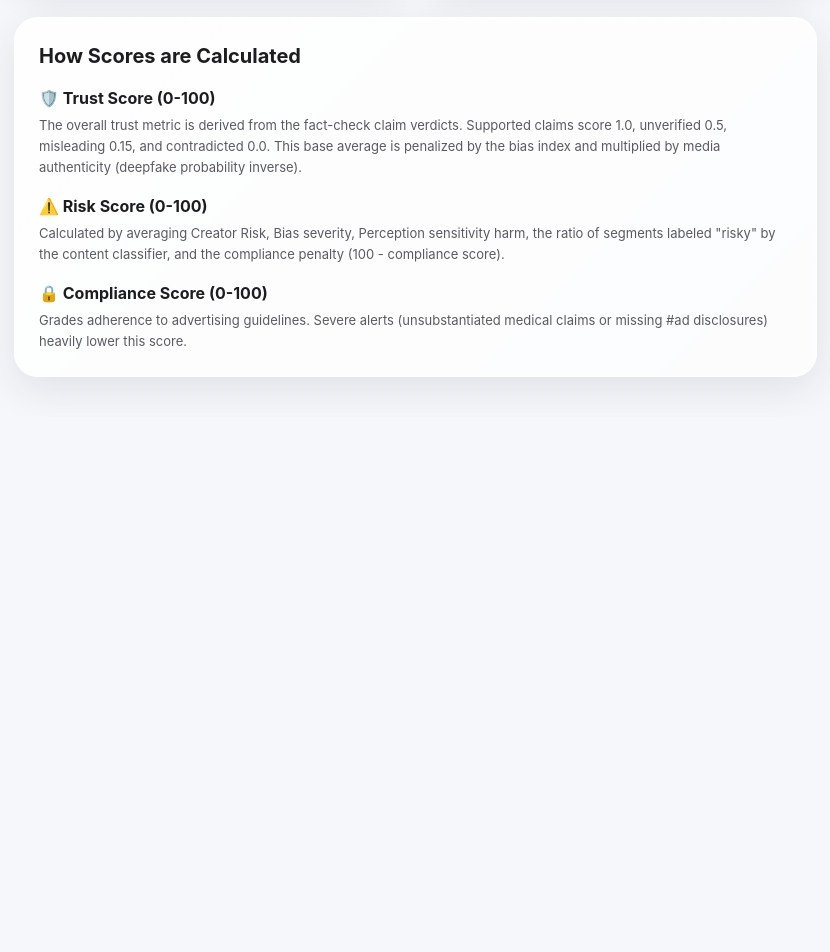
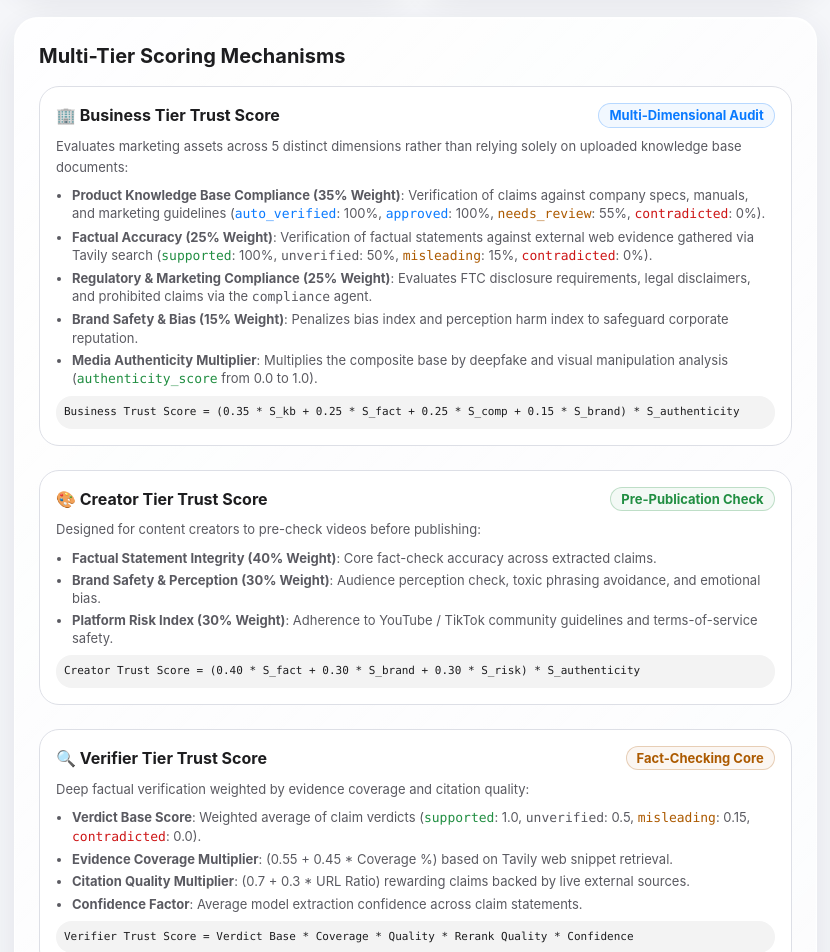
Before and after one commit to sauharddubey/Truthlayer, a Next.js app in the folder frontend/: page /docs in a window 1280 px wide. Shown: the part 1200-2152 px from the top of the page, without its empty margins (18-848 px from the left). Before the commit the page ends 1617 px from the top, so only its background shows below. Built offline with nearby package versions, Linux system fonts and the light colour scheme; no server answers.

Commit message:
docs: add multi-tier scoring mechanisms and complete system specs to docs page and readme

```diff
--- a/frontend/app/docs/page.tsx
+++ b/frontend/app/docs/page.tsx
@@ -145,27 +145,74 @@ export default function DocsPage() {
 
             {/* Section 3: Metric Formulas */}
             <section className="glass-tile p-6">
-              <h2 className="font-display text-xl font-bold text-ink mb-4">How Scores are Calculated</h2>
+              <h2 className="font-display text-xl font-bold text-ink mb-4">Multi-Tier Scoring Mechanisms</h2>
 
-              <div className="space-y-4 text-sm text-ink">
-                <div>
-                  <h3 className="font-bold text-ink text-base">🛡️ Trust Score (0-100)</h3>
-                  <p className="text-xs text-ink-light mt-1 leading-relaxed">
-                    The overall trust metric is derived from the fact-check claim verdicts. Supported claims score 1.0, unverified 0.5, misleading 0.15, and contradicted 0.0. This base average is penalized by the bias index and multiplied by media authenticity (deepfake probability inverse).
+              <div className="space-y-6 text-sm text-ink">
+                {/* Business Tier */}
+                <div className="rounded-xl border border-line bg-surface p-4 space-y-2">
+                  <div className="flex items-center justify-between">
+                    <h3 className="font-bold text-ink text-base">🏢 Business Tier Trust Score</h3>
+                    <span className="chip border-accent/25 bg-accent/5 text-accent font-bold">Multi-Dimensional Audit</span>
+                  </div>
+                  <p className="text-xs text-ink-light leading-relaxed">
+                    Evaluates marketing assets across 5 distinct dimensions rather than relying solely on uploaded knowledge base documents:
                   </p>
+                  <ul className="text-xs text-ink-light space-y-1 pl-4 list-disc">
+                    <li><strong>Product Knowledge Base Compliance (35% Weight)</strong>: Verification of claims against company specs, manuals, and marketing guidelines (<code className="text-accent font-mono">auto_verified</code>: 100%, <code className="text-accent font-mono">approved</code>: 100%, <code className="text-warn font-mono">needs_review</code>: 55%, <code className="text-bad font-mono">contradicted</code>: 0%).</li>
+                    <li><strong>Factual Accuracy (25% Weight)</strong>: Verification of factual statements against external web evidence gathered via Tavily search (<code className="text-good font-mono">supported</code>: 100%, <code className="text-ink-light font-mono">unverified</code>: 50%, <code className="text-warn font-mono">misleading</code>: 15%, <code className="text-bad font-mono">contradicted</code>: 0%).</li>
+                    <li><strong>Regulatory &amp; Marketing Compliance (25% Weight)</strong>: Evaluates FTC disclosure requirements, legal disclaimers, and prohibited claims via the <code className="font-mono">compliance</code> agent.</li>
+                    <li><strong>Brand Safety &amp; Bias (15% Weight)</strong>: Penalizes bias index and perception harm index to safeguard corporate reputation.</li>
+                    <li><strong>Media Authenticity Multiplier</strong>: Multiplies the composite base by deepfake and visual manipulation analysis (<code className="font-mono text-good">authenticity_score</code> from 0.0 to 1.0).</li>
+                  </ul>
+                  <div className="mt-2 rounded-lg bg-ink/5 p-2 font-mono text-[11px] text-ink">
+                    Business Trust Score = (0.35 * S_kb + 0.25 * S_fact + 0.25 * S_comp + 0.15 * S_brand) * S_authenticity
+                  </div>
                 </div>
 
-                <div>
-                  <h3 className="font-bold text-ink text-base">⚠️ Risk Score (0-100)</h3>
-                  <p className="text-xs text-ink-light mt-1 leading-relaxed">
-                    Calculated by averaging Creator Risk, Bias severity, Perception sensitivity harm, the ratio of segments labeled "risky" by the content classifier, and the compliance penalty (100 - compliance score).
+                {/* Creator Tier */}
+                <div className="rounded-xl border border-line bg-surface p-4 space-y-2">
+                  <div className="flex items-center justify-between">
+                    <h3 className="font-bold text-ink text-base">🎨 Creator Tier Trust Score</h3>
+                    <span className="chip border-good/25 bg-good/5 text-good font-bold">Pre-Publication Check</span>
+                  </div>
+                  <p className="text-xs text-ink-light leading-relaxed">
+                    Designed for content creators to pre-check videos before publishing:
                   </p>
+                  <ul className="text-xs text-ink-light space-y-1 pl-4 list-disc">
+                    <li><strong>Factual Statement Integrity (40% Weight)</strong>: Core fact-check accuracy across extracted claims.</li>
+                    <li><strong>Brand Safety &amp; Perception (30% Weight)</strong>: Audience perception check, toxic phrasing avoidance, and emotional bias.</li>
+                    <li><strong>Platform Risk Index (30% Weight)</strong>: Adherence to YouTube / TikTok community guidelines and terms-of-service safety.</li>
+                  </ul>
+                  <div className="mt-2 rounded-lg bg-ink/5 p-2 font-mono text-[11px] text-ink">
+                    Creator Trust Score = (0.40 * S_fact + 0.30 * S_brand + 0.30 * S_risk) * S_authenticity
+                  </div>
                 </div>
 
-                <div>
-                  <h3 className="font-bold text-ink text-base">🔒 Compliance Score (0-100)</h3>
-                  <p className="text-xs text-ink-light mt-1 leading-relaxed">
-                    Grades adherence to advertising guidelines. Severe alerts (unsubstantiated medical claims or missing #ad disclosures) heavily lower this score.
+                {/* Verifier Tier */}
+                <div className="rounded-xl border border-line bg-surface p-4 space-y-2">
+                  <div className="flex items-center justify-between">
+                    <h3 className="font-bold text-ink text-base">🔍 Verifier Tier Trust Score</h3>
+                    <span className="chip border-warn/25 bg-warn/5 text-warn font-bold">Fact-Checking Core</span>
+                  </div>
+                  <p className="text-xs text-ink-light leading-relaxed">
+                    Deep factual verification weighted by evidence coverage and citation quality:
+                  </p>
+                  <ul className="text-xs text-ink-light space-y-1 pl-4 list-disc">
+                    <li><strong>Verdict Base Score</strong>: Weighted average of claim verdicts (<code className="text-good font-mono">supported</code>: 1.0, <code className="text-ink-light font-mono">unverified</code>: 0.5, <code className="text-warn font-mono">misleading</code>: 0.15, <code className="text-bad font-mono">contradicted</code>: 0.0).</li>
+                    <li><strong>Evidence Coverage Multiplier</strong>: (0.55 + 0.45 * Coverage %) based on Tavily web snippet retrieval.</li>
+                    <li><strong>Citation Quality Multiplier</strong>: (0.7 + 0.3 * URL Ratio) rewarding claims backed by live external sources.</li>
+                    <li><strong>Confidence Factor</strong>: Average model extraction confidence across claim statements.</li>
+                  </ul>
+                  <div className="mt-2 rounded-lg bg-ink/5 p-2 font-mono text-[11px] text-ink">
+                    Verifier Trust Score = Verdict Base * Coverage * Quality * Rerank Quality * Confidence
+                  </div>
+                </div>
+
+                {/* Insufficient Claims Rule */}
+                <div className="rounded-xl border border-line bg-sidebar p-4 space-y-1.5">
+                  <h4 className="font-bold text-ink text-xs uppercase tracking-wider">Scientific Honesty: 0 Claims Rule</h4>
+                  <p className="text-xs text-ink-light leading-relaxed">
+                    If a video contains 0 verifiable factual claims (e.g. ambient music, visual footage, or purely subjective commentary), the Trust Score returns <code className="font-mono text-ink">None</code> (rendered as <code className="font-mono text-ink font-bold">·</code> with an <code className="font-mono text-warn font-bold">insufficient claims</code> badge). Falsely returning 100% or 50% for unchecked content is avoided to maintain scientific rigor.
                   </p>
                 </div>
               </div>
```
Also changed, not shown: 2 other files (tests, documents, lock files or other folders).
